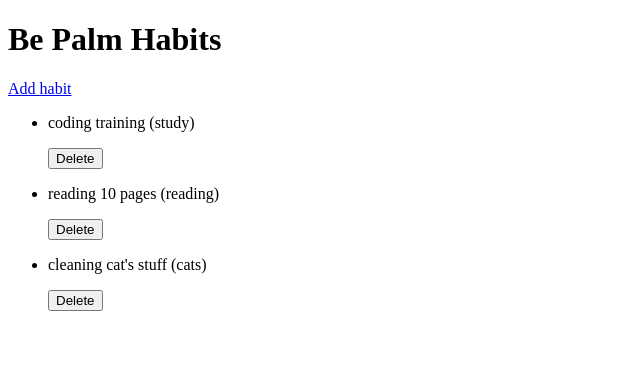
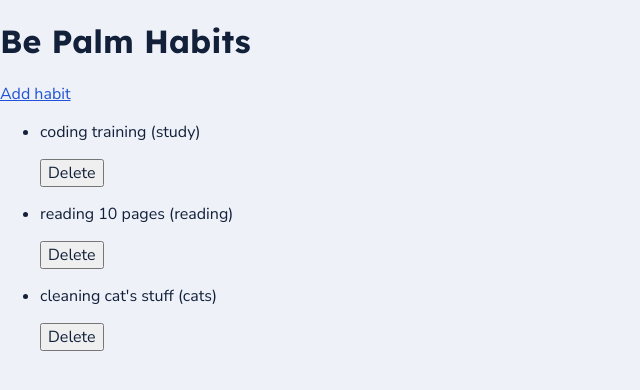
Before and after one commit to BePalm89/be-palm-habits, an Angular app in the folder frontend/: page /habits in a window 1280 px wide. Shown: the top 390 px of the page, without its empty margins (0-640 px from the left). Built offline with nearby package versions, Linux system fonts and the light colour scheme.

Commit message:
style: add color tokes, fonts and dark theme

```diff
--- a/frontend/src/index.html
+++ b/frontend/src/index.html
@@ -1,11 +1,17 @@
 <!doctype html>
 <html lang="en">
   <head>
-  <meta charset="utf-8">
+    <meta charset="utf-8" />
+    <link rel="preconnect" href="https://fonts.googleapis.com" />
+    <link rel="preconnect" href="https://fonts.gstatic.com" crossorigin />
+    <link
+      href="https://fonts.googleapis.com/css2?family=Lexend:wght@500;600;700&family=Nunito+Sans:wght@400;600;700&display=swap"
+      rel="stylesheet"
+    />
     <title>BePalmHabitsWeb</title>
-  <base href="/">
-  <meta name="viewport" content="width=device-width, initial-scale=1">
-  <link rel="icon" type="image/x-icon" href="favicon.ico">
+    <base href="/" />
+    <meta name="viewport" content="width=device-width, initial-scale=1" />
+    <link rel="icon" type="image/x-icon" href="favicon.ico" />
   </head>
   <body>
     <app-root></app-root>
--- a/frontend/src/styles.css
+++ b/frontend/src/styles.css
@@ -1 +1,61 @@
-/* You can add global styles to this file, and also import other style files */
+:root {
+  color-scheme: light dark;
+
+  --font-heading: 'Lexend', sans-serif;
+  --font-text: 'Nunito Sans', sans-serif;
+
+  --color-bg: #eef2f8;
+  --color-surface: #ffffff;
+  --color-text: #13203a;
+  --color-text-muted: #4b5873;
+  --color-accent: #2152d6;
+  --color-on-accent: #ffffff;
+  --color-accent-text: #2152d6;
+  --color-streak-bg: #fbebcf;
+  --color-streak-text: #6b4300;
+  --color-tab-bar: #ffffff;
+  --color-border: #dde3ee;
+}
+
+@media (prefers-color-scheme: dark) {
+  :root {
+    --color-bg: #0e1525;
+    --color-surface: #18223a;
+    --color-text: #e8edf7;
+    --color-text-muted: #a3afc6;
+    --color-accent: #3d6bf0;
+    --color-accent-text: #8fb0ff;
+    --color-streak-bg: #3a2c12;
+    --color-streak-text: #f3c774;
+    --color-tab-bar: #121b2e;
+    --color-border: #26314a;
+  }
+}
+
+body {
+  margin: 0;
+  background-color: var(--color-bg);
+  color: var(--color-text);
+  font-family: var(--font-text);
+}
+
+h1,
+h2,
+h3,
+h4,
+h5,
+h6 {
+  font-family: var(--font-heading);
+}
+
+a {
+  color: var(--color-accent-text);
+}
+
+button,
+input,
+select,
+textarea {
+  font: inherit;
+  color: inherit;
+}
```
Lines whose indentation alone changed are shown as unchanged.
